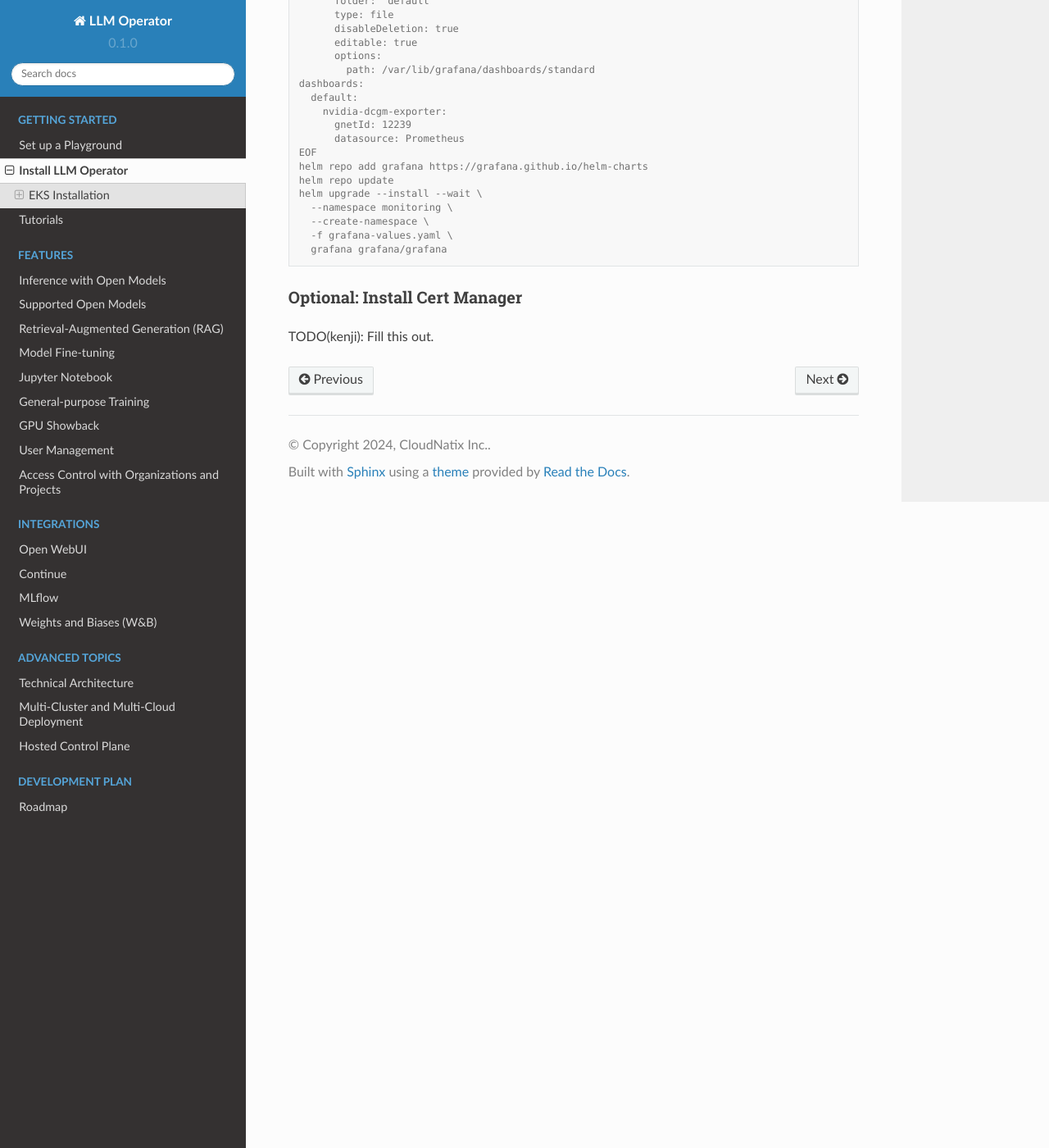
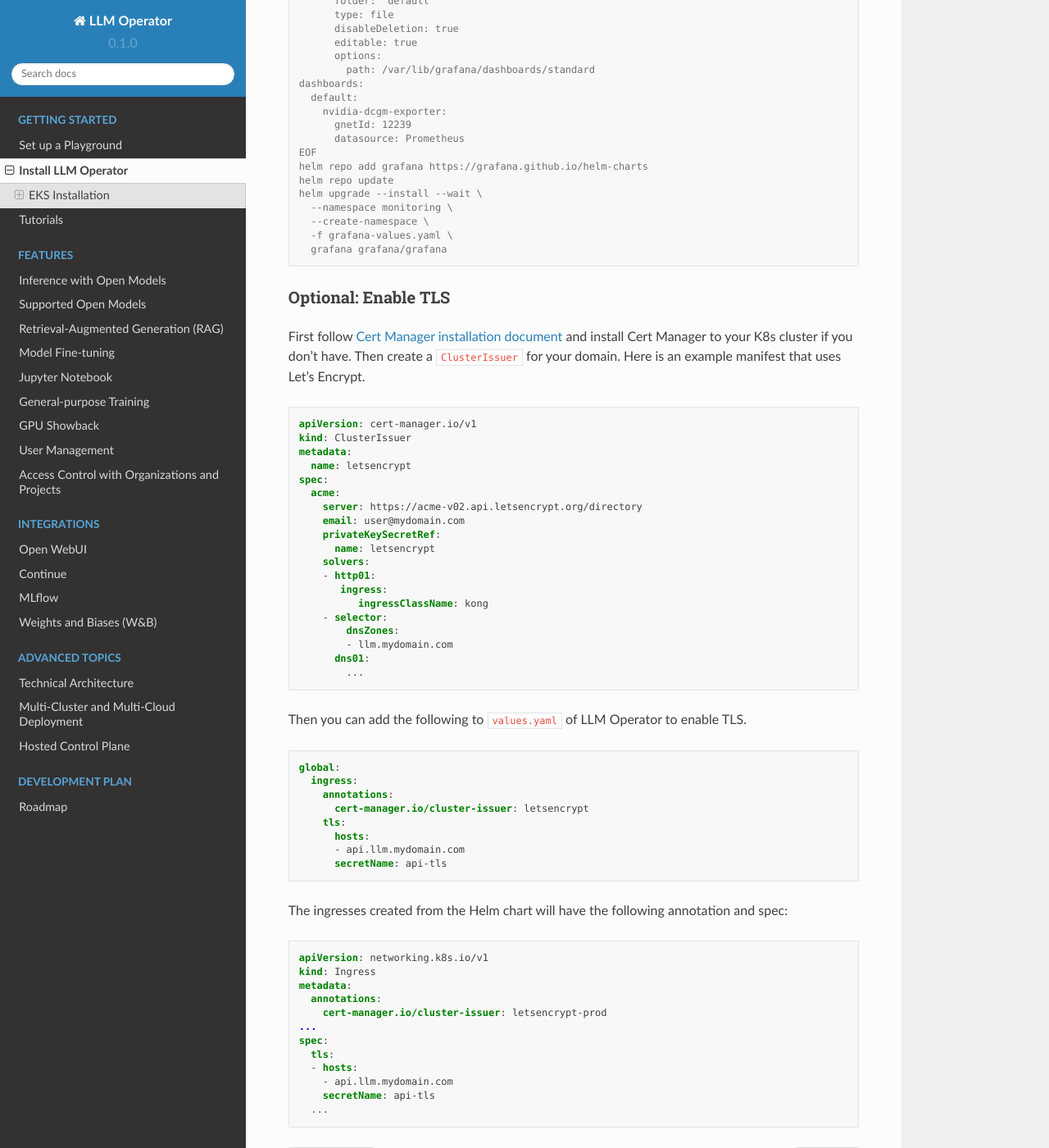
Before and after one commit to llm-operator/docs, a Sphinx documentation site: the page built from docs/source/install.rst, in a window 1280 px wide and 1400 px high, scrolled down 10298 px. Shown: the whole window at 82% size. Built offline with Sphinx 7.4.7 and the Read the Docs theme 2.0.0, drawn with Linux system fonts in a browser that asks for light colours; some of the changed text lies outside the part shown.

Commit message:
Add an description for enabling TLS (#115)

```diff
--- a/docs/source/install.rst
+++ b/docs/source/install.rst
@@ -538,7 +538,7 @@ If you would like to install Prometheus and Grafana to see GPU utilization, run:
    EOF
    helm repo add prometheus-community https://prometheus-community.github.io/helm-charts
    helm repo update
-   # TODO(kenji): Consider deploy prometheus-operator instead.
+
    helm upgrade --install --wait \
      --namespace monitoring \
      --create-namespace \
@@ -583,7 +583,62 @@ If you would like to install Prometheus and Grafana to see GPU utilization, run:
 
 
 
-Optional: Install Cert Manager
-^^^^^^^^^^^^^^^^^^^^^^^^^^^^^^
+Optional: Enable TLS
+^^^^^^^^^^^^^^^^^^^^
 
-TODO(kenji): Fill this out.
+First follow `Cert Manager installation document <https://cert-manager.io/Doc/>`_ and install Cert Manager to your K8s cluster if you don't have.
+Then create a ``ClusterIssuer`` for your domain. Here is an example manifest that uses Let's Encrypt.
+
+.. code-block:: yaml
+
+   apiVersion: cert-manager.io/v1
+   kind: ClusterIssuer
+   metadata:
+     name: letsencrypt
+   spec:
+     acme:
+       server: https://acme-v02.api.letsencrypt.org/directory
+       email: user@mydomain.com
+       privateKeySecretRef:
+         name: letsencrypt
+       solvers:
+       - http01:
+          ingress:
+             ingressClassName: kong
+       - selector:
+           dnsZones:
+           - llm.mydomain.com
+         dns01:
+           ...
+
+
+Then you can add the following to ``values.yaml`` of LLM Operator to enable TLS.
+
+.. code-block:: yaml
+
+   global:
+     ingress:
+       annotations:
+         cert-manager.io/cluster-issuer: letsencrypt
+       tls:
+         hosts:
+         - api.llm.mydomain.com
+         secretName: api-tls
+
+The ingresses created from the Helm chart will have the following annotation
+and spec:
+
+.. code-block:: yaml
+
+   apiVersion: networking.k8s.io/v1
+   kind: Ingress
+   metadata:
+     annotations:
+       cert-manager.io/cluster-issuer: letsencrypt-prod
+   ...
+   spec:
+     tls:
+     - hosts:
+       - api.llm.mydomain.com
+       secretName: api-tls
+     ...
```
Also changed, not shown: other parts of docs/source/install.rst (+2 -2 lines).
